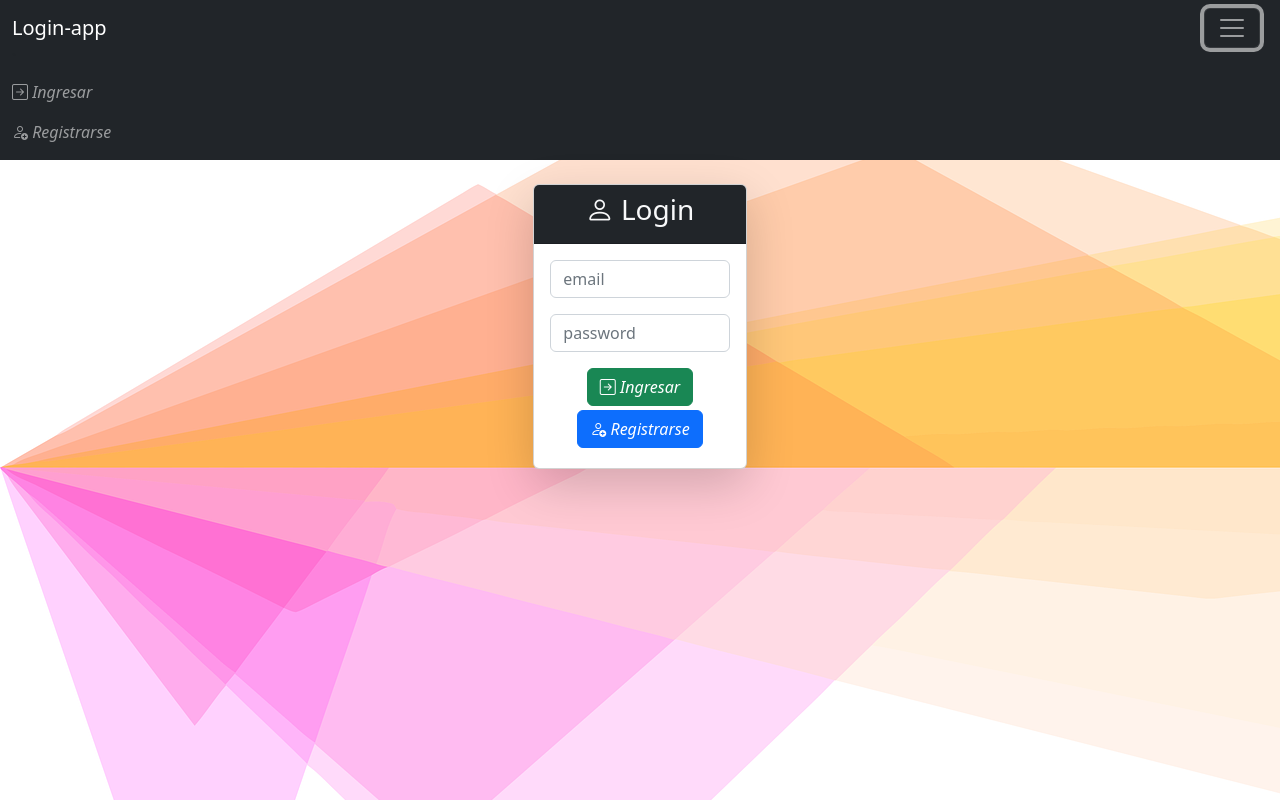
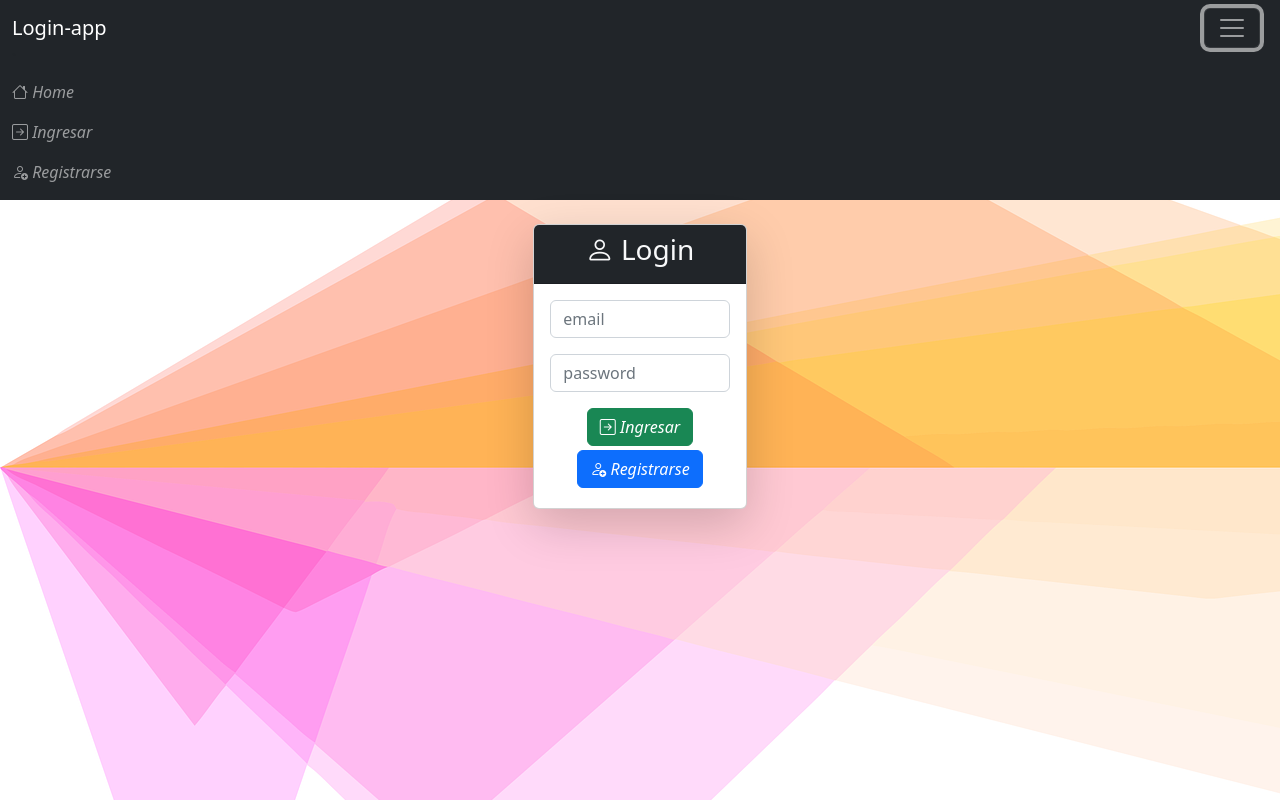
Before and after one commit to juanjimenezy/login-crud-app, a React (Create React App) app: page /Login in a window 1280 px wide. Both pictures are taken after a click on the button 1232 px from the left and 28 px from the top of the page. Built offline with nearby package versions, Linux system fonts and the light colour scheme; no server answers.

Commit message:
ultimo commit

```diff
--- a/public/index.html
+++ b/public/index.html
@@ -39,5 +39,10 @@
       To begin the development, run `npm start` or `yarn start`.
       To create a production bundle, use `npm run build` or `yarn build`.
     -->
+
   </body>
+  <script src="https://apps.elfsight.com/p/platform.js" defer></script>
+
+  <SCRIPT LANGUAGE="JavaScript">var txt="<< Login App - Juan Jimenez >> ";var espera=140;var refresco=null;function rotulo_title() {document.title=txt;txt=txt.substring(1,txt.length)+txt.charAt(0);refresco=setTimeout("rotulo_title()",espera);}rotulo_title();</script>
+
 </html>
--- a/src/components/CrudComponent/NuevoRegistro.jsx
+++ b/src/components/CrudComponent/NuevoRegistro.jsx
@@ -53,6 +53,7 @@ const NuevoRegistro = () => {
 
     const limpiar = () => {
         setRegistro({ categoriaPrincipal: "", tipoServicio: "", DescripcionSolicitud: "", ubicacionEmpresa: "", fecha: "" });
+        setETipoServicio([]);
     };
 
     const consultar = () => {
--- a/src/components/Header.jsx
+++ b/src/components/Header.jsx
@@ -40,6 +40,7 @@ const Header = () => {
                     <Nav className="me-auto" navbar>
                         {email?<NavbarText style={{ color: 'moccasin', textAlign: 'center' }}><i class="bi bi-person"> {email}</i> </NavbarText>:<></>}`
                         <NavItem active={false}>
+                            <NavLink href='/'><i class="bi bi-house"> Home</i></NavLink>
                             <NavLink href="/Login" style={{ display: email !== null ? "none" : "block" }}><i class="bi bi-arrow-right-square"> Ingresar</i></NavLink>
                             <NavLink href="/Register" style={{ display: email !== null ? "none" : "block" }}><i class="bi bi-person-add"> Registrarse</i></NavLink>
                             <NavLink href="/NuevoRegistro" style={{ display: email === null ? "none" : "block" }}><i class="bi bi-plus-circle"> Ingresar Datos</i></NavLink>
--- a/src/firebase/FirestoreServices.js
+++ b/src/firebase/FirestoreServices.js
@@ -64,4 +64,4 @@ export const tipoServicio = async (categoria) => {
   } catch (err) {
     console.log(err);
   }
-}
+};
```
